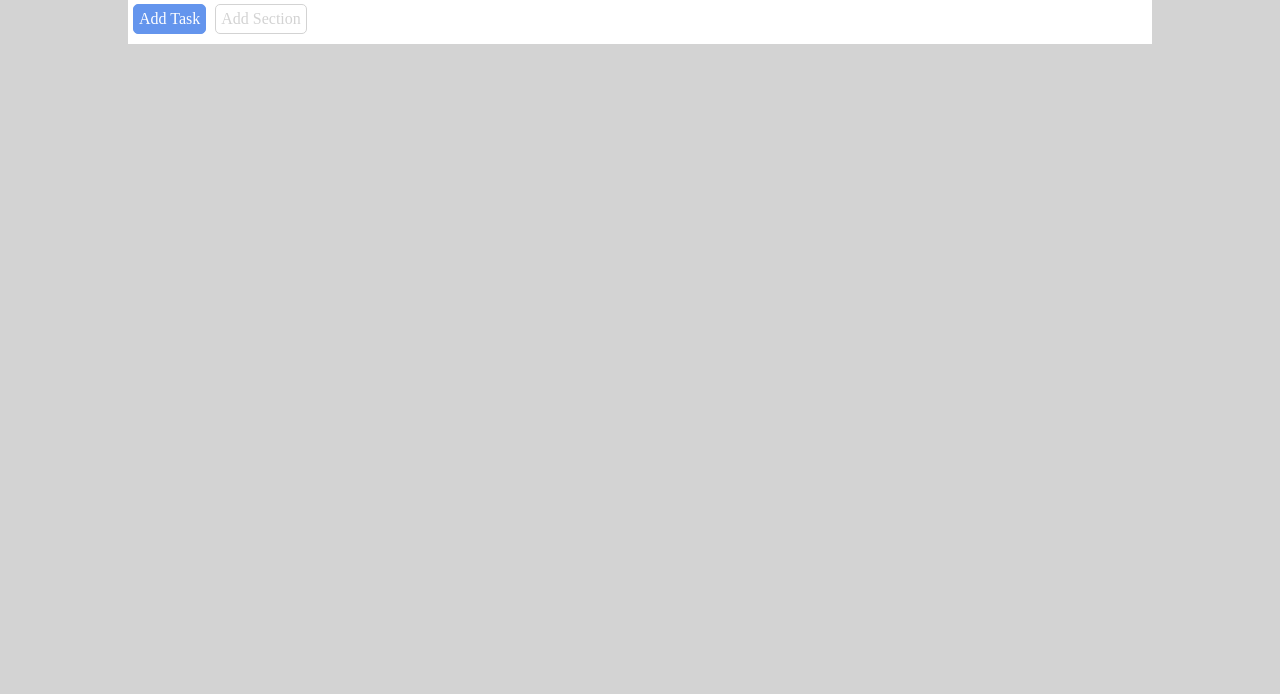
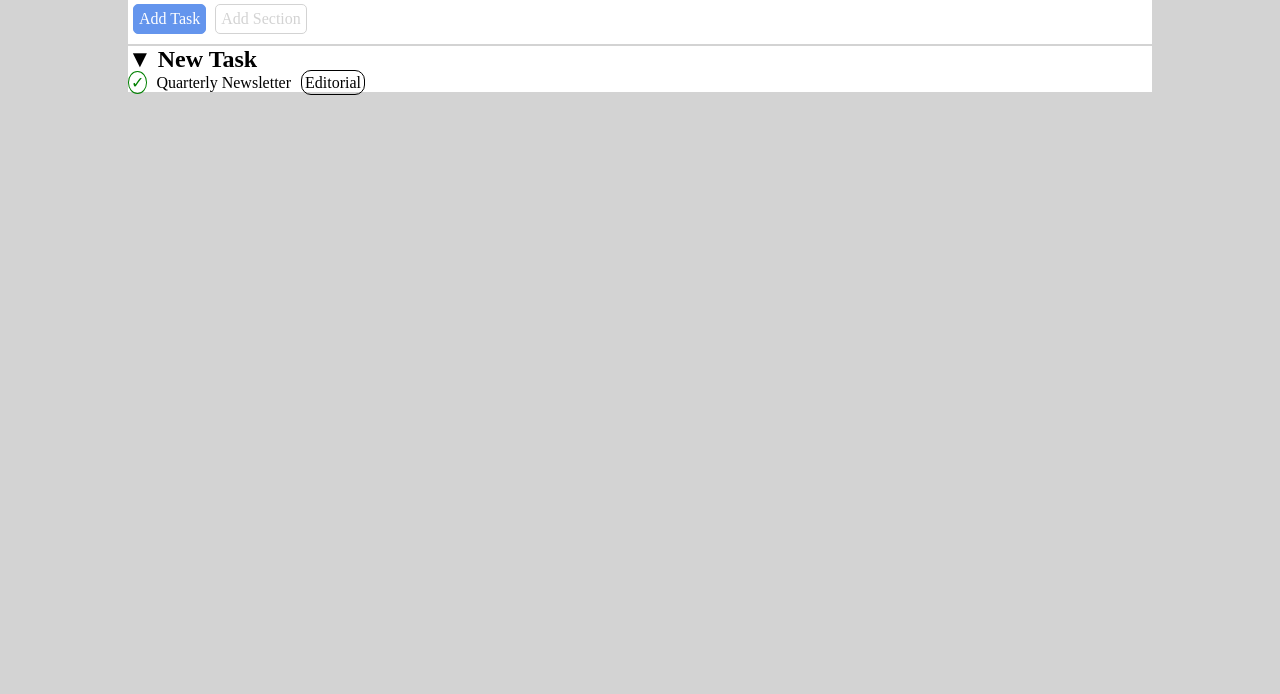
Before and after one commit to AndreiBurbulia/html-css-toboolist, a plain HTML site: page index.html in a window 1280 px wide. Shown: the part 106-800 px from the top of the page. Drawn offline with Linux system fonts and the light colour scheme.

Commit message:
Struttura dei vari elementi della lista

```diff
--- a/css/style.css
+++ b/css/style.css
@@ -62,6 +62,29 @@ main{
 hr{
     border: 1px solid lightgray;
 }
+
+.list_element{
+    display: block;
+
+}
+
+span.list_element::before{
+    content: "\2713";
+    color: green;
+    border:1px solid green;
+    padding: 2px;
+    border-radius: 100%;
+    margin-right: 5px;
+}
+
+span.list_element::after{
+    content: "Editorial";
+    border: 1px solid black;
+    border-radius: 10px;
+    padding: 3px;
+    margin-left: 10px;
+
+}
 /* /Main */
 
 /* Footer */
--- a/index.html
+++ b/index.html
@@ -26,12 +26,26 @@
                 Add Section
             </div>
             <hr>
-
         </section>
         <!-- /Pulsanti Add -->
 
         <!-- Lista cose da fare -->
         <section>
+            <!-- New Task -->
+            <div>
+                <h2> &#9660 New Task</h2>
+                <span class="list_element"> Quarterly Newsletter</span>
+            </div>
+            <!-- /New Task -->
+
+            <!-- Today -->
+            <div></div>
+            <!-- /Today -->
+
+            <!-- Upcoming -->
+            <div></div>
+            <!-- /Upcoming -->
+
 
         </section>
         <!-- /Lista cose da fare -->
```
